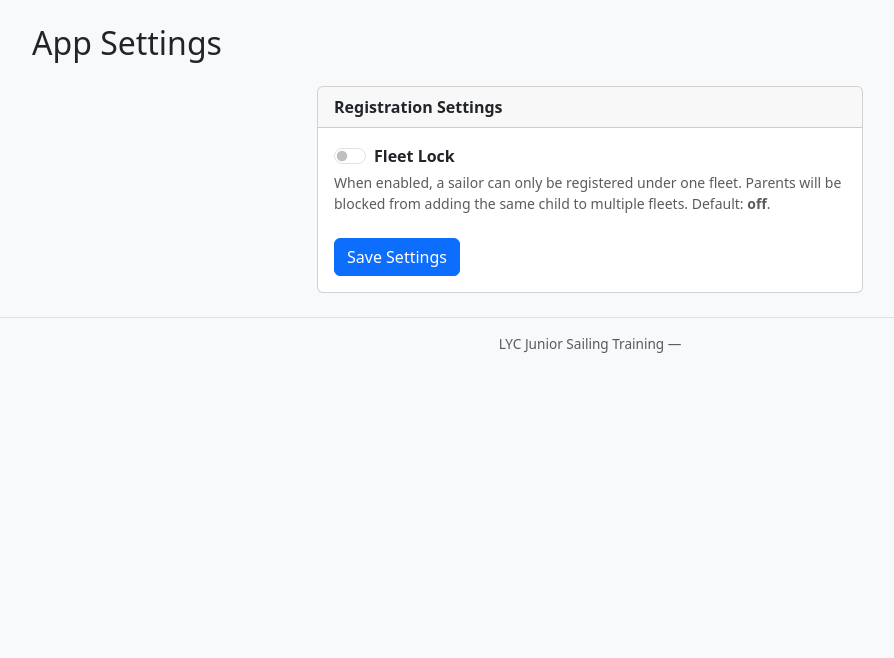
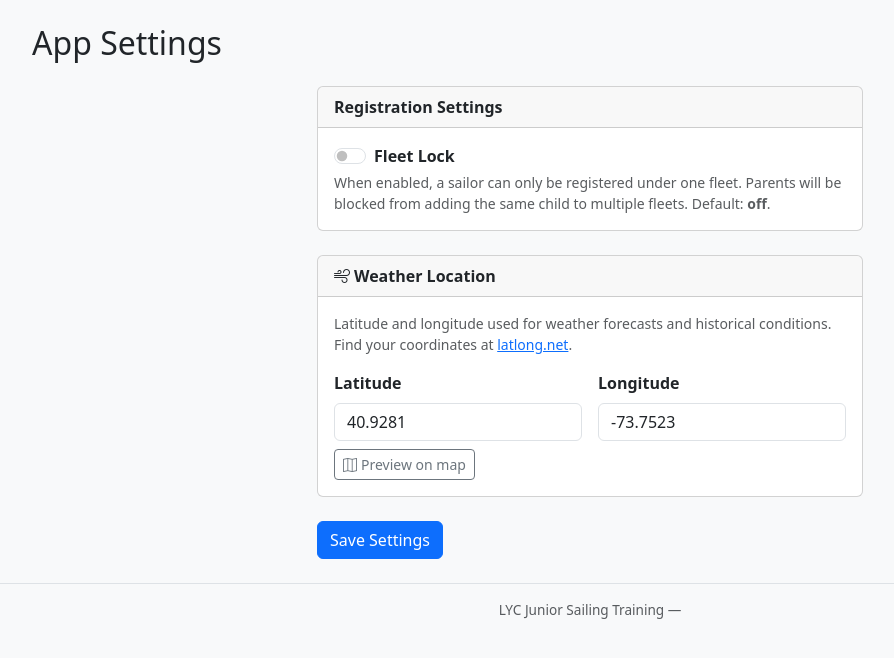
Before and after one commit to mikesmeets/lyc-session-scheduler, a Flask app: page /admin/settings in a window 1280 px wide. Shown: the part 56-714 px from the top of the page, without its empty margins (50-944 px from the left). Run offline with Flask 3, Linux system fonts and the light colour scheme; a user stored in the database is signed in.

Commit message:
Move weather location to admin Settings (was hardcoded in weather.py)
- weather.py: reads lat/lon from AppSetting at call time, falls back to
  LYC defaults (40.9281, -73.7523); cache key includes lat/lon so
  changing location immediately busts the old cached data
- admin.py settings route: saves/loads weather_lat and weather_lon,
  exposes defaults from weather module when not yet set
- admin/settings.html: new Weather Location card with lat/lon inputs,
  link to latlong.net, and a 'Preview on map' button

Co-Authored-By: Claude Sonnet 4.6 <noreply@anthropic.com>

```diff
--- a/app/routes/admin.py
+++ b/app/routes/admin.py
@@ -661,12 +661,33 @@ def settings():
     if request.method == 'POST':
         fleet_lock = 'true' if request.form.get('fleet_lock') == 'on' else 'false'
         AppSetting.set('fleet_lock', fleet_lock)
+
+        # Weather location
+        lat_raw = request.form.get('weather_lat', '').strip()
+        lon_raw = request.form.get('weather_lon', '').strip()
+        try:
+            AppSetting.set('weather_lat', str(float(lat_raw)))
+        except ValueError:
+            flash('Latitude must be a number.', 'danger')
+            return redirect(url_for('admin.settings'))
+        try:
+            AppSetting.set('weather_lon', str(float(lon_raw)))
+        except ValueError:
+            flash('Longitude must be a number.', 'danger')
+            return redirect(url_for('admin.settings'))
+
         db.session.commit()
         flash('Settings saved.', 'success')
         return redirect(url_for('admin.settings'))
 
-    fleet_lock = AppSetting.get('fleet_lock', 'false') == 'true'
-    return render_template('admin/settings.html', fleet_lock=fleet_lock)
+    from .. import weather as wx
+    fleet_lock  = AppSetting.get('fleet_lock', 'false') == 'true'
+    weather_lat = AppSetting.get('weather_lat', str(wx._DEFAULT_LAT))
+    weather_lon = AppSetting.get('weather_lon', str(wx._DEFAULT_LON))
+    return render_template('admin/settings.html',
+                           fleet_lock=fleet_lock,
+                           weather_lat=weather_lat,
+                           weather_lon=weather_lon)
 
 
 # ── Email Configuration ────────────────────────────────────────────────────────
--- a/app/templates/admin/settings.html
+++ b/app/templates/admin/settings.html
@@ -6,12 +6,12 @@
 
 <div class="row justify-content-center">
   <div class="col-md-6">
-    <div class="card">
+    <form method="POST">
+      <input type="hidden" name="csrf_token" value="{{ csrf_token() }}">
+
+      <div class="card mb-4">
         <div class="card-header fw-bold">Registration Settings</div>
         <div class="card-body">
-        <form method="POST">
-          <input type="hidden" name="csrf_token" value="{{ csrf_token() }}">
-          <div class="mb-4">
           <div class="form-check form-switch">
             <input class="form-check-input" type="checkbox" role="switch"
                    name="fleet_lock" id="fleet_lock"
@@ -26,10 +26,39 @@
             Default: <strong>off</strong>.
           </div>
         </div>
+      </div>
+
+      <div class="card mb-4">
+        <div class="card-header fw-bold"><i class="bi bi-wind me-1"></i>Weather Location</div>
+        <div class="card-body">
+          <p class="text-muted small mb-3">
+            Latitude and longitude used for weather forecasts and historical conditions.
+            Find your coordinates at
+            <a href="https://www.latlong.net/" target="_blank" rel="noopener">latlong.net</a>.
+          </p>
+          <div class="row g-3">
+            <div class="col">
+              <label class="form-label fw-semibold" for="weather_lat">Latitude</label>
+              <input type="number" step="0.0001" name="weather_lat" id="weather_lat"
+                     class="form-control" value="{{ weather_lat }}" required>
+            </div>
+            <div class="col">
+              <label class="form-label fw-semibold" for="weather_lon">Longitude</label>
+              <input type="number" step="0.0001" name="weather_lon" id="weather_lon"
+                     class="form-control" value="{{ weather_lon }}" required>
+            </div>
+          </div>
+          <div class="mt-2">
+            <a href="https://www.google.com/maps?q={{ weather_lat }},{{ weather_lon }}"
+               target="_blank" rel="noopener" class="btn btn-sm btn-outline-secondary">
+              <i class="bi bi-map me-1"></i>Preview on map
+            </a>
+          </div>
+        </div>
+      </div>
+
       <button type="submit" class="btn btn-primary">Save Settings</button>
     </form>
   </div>
 </div>
-  </div>
-</div>
 {% endblock %}
--- a/app/weather.py
+++ b/app/weather.py
@@ -12,10 +12,21 @@ import urllib.request
 import urllib.parse
 from datetime import date, datetime
 
-# ── Location ──────────────────────────────────────────────────────────────────
-LAT      = 40.9281       # Larchmont, NY
-LON      = -73.7523
-TIMEZONE = 'America/New_York'
+# ── Location defaults (overridden by AppSetting in DB) ───────────────────────
+_DEFAULT_LAT = 40.9281   # Larchmont Yacht Club, NY
+_DEFAULT_LON = -73.7523
+TIMEZONE     = 'America/New_York'
+
+
+def _get_location() -> tuple:
+    """Return (lat, lon) from AppSetting, falling back to defaults."""
+    try:
+        from .models import AppSetting
+        lat = float(AppSetting.get('weather_lat') or _DEFAULT_LAT)
+        lon = float(AppSetting.get('weather_lon') or _DEFAULT_LON)
+        return lat, lon
+    except Exception:
+        return _DEFAULT_LAT, _DEFAULT_LON
 
 # ── Cache ─────────────────────────────────────────────────────────────────────
 _cache: dict = {}         # key -> (fetched_at, data)
@@ -99,12 +110,13 @@ def _http_get(url: str, params: dict):
 # ── API fetchers (cached) ──────────────────────────────────────────────────────
 
 def _fetch_forecast(days: int = 16):
-    key = f'forecast_{days}'
+    lat, lon = _get_location()
+    key = f'forecast_{days}_{lat}_{lon}'
     now = time.monotonic()
     if key in _cache and now - _cache[key][0] < FORECAST_TTL:
         return _cache[key][1]
     data = _http_get('https://api.open-meteo.com/v1/forecast', {
-        'latitude': LAT, 'longitude': LON,
+        'latitude': lat, 'longitude': lon,
         'hourly': ('temperature_2m,windspeed_10m,windgusts_10m,'
                    'winddirection_10m,precipitation_probability,weathercode'),
         'wind_speed_unit': 'kn',
@@ -117,12 +129,13 @@ def _fetch_forecast(days: int = 16):
 
 
 def _fetch_archive(start: date, end: date):
-    key = f'archive_{start}_{end}'
+    lat, lon = _get_location()
+    key = f'archive_{start}_{end}_{lat}_{lon}'
     now = time.monotonic()
     if key in _cache and now - _cache[key][0] < HISTORICAL_TTL:
         return _cache[key][1]
     data = _http_get('https://archive-api.open-meteo.com/v1/archive', {
-        'latitude': LAT, 'longitude': LON,
+        'latitude': lat, 'longitude': lon,
         'start_date': start.isoformat(),
         'end_date':   end.isoformat(),
         'hourly': ('temperature_2m,windspeed_10m,windgusts_10m,'
```
Lines whose indentation alone changed are shown as unchanged.
